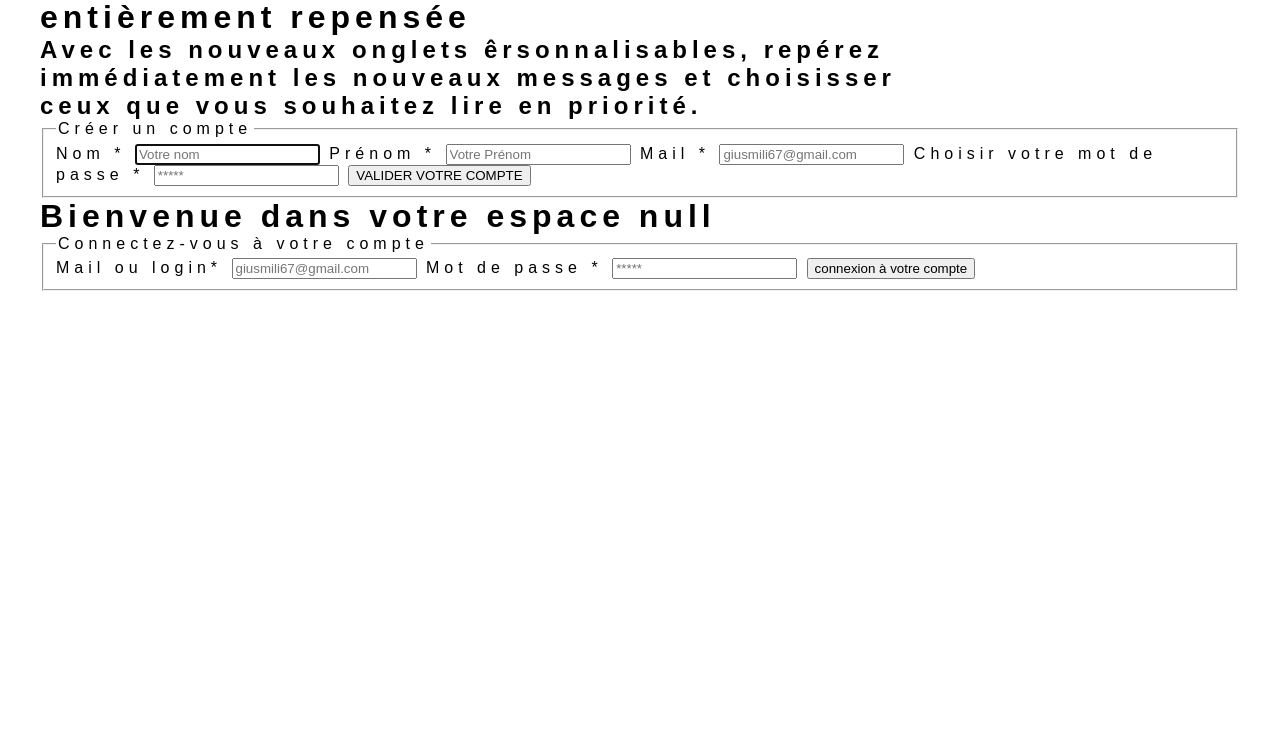
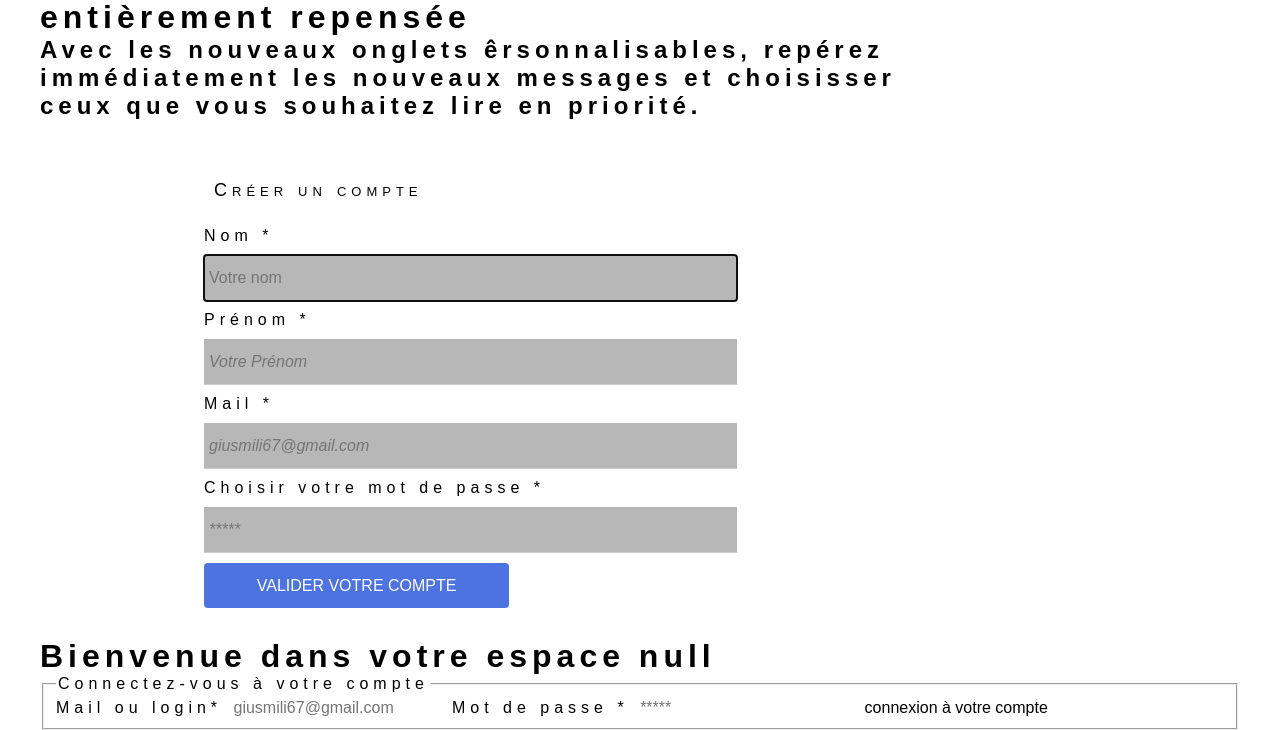
Before and after one commit to laetitiamichel/gmail_projet_militelo, a PHP site: page / in a window 1280 px wide. Shown: the part 492-1222 px from the top of the page. Before the commit the page ends 783 px from the top, so only its background shows below. Run offline with PHP 8.4, Linux system fonts and the light colour scheme.

Commit message:
formulaire css

```diff
--- /dev/null
+++ b/css/creer_un_compte.css
@@ -0,0 +1,73 @@
+:root{
+    --color-button-gmail: #dd5347;
+    --bgcolor: #fafafa;
+    --bgcolor-formulaire: #ECEAC4ff;
+    --bgcolor-formulaire-gris: #B8B7B7ff;
+    --color-button: #4D73E0ff;
+  }
+
+input[type="text"],
+input[type="password"],
+input[type="email"],
+input[type="submit"]{
+    border: 0;
+    background: none;
+    font-size: inherit;
+}
+
+.inner-form_creer_un_compte fieldset{
+    border-radius: 1rem;
+    border: var(--bgcolor-formulaire-gris);
+}
+.inner-form_creer_un_compte fieldset legend{
+    padding: 1rem;
+    font-size: large;
+    font-variant: small-caps; /* petites capitales */
+}
+.inner-form_creer_un_compte{
+    max-width: 90rem;
+    margin: 5rem auto 2rem;
+}
+.inner-form_creer_un_compte form *{
+    display: block;
+    padding: 1rem 0;
+}
+
+.inner-form_creer_un_compte form input{
+    /* border: solid .1rem #333; */
+    width: 100%;
+    line-height: 3.5rem;
+    padding: .5rem;
+    transition: all .6s ease-in-out;
+}
+
+.inner-form_creer_un_compte form input[type="text"],
+.inner-form_creer_un_compte form input[type="password"],
+.inner-form_creer_un_compte form input[type="email"]{
+
+    border-bottom: solid .1rem #ccc;
+
+    background: rgb(204,204,204);
+    background: var(--bgcolor-formulaire-gris);
+    width: 60%;
+
+}
+
+.inner-form_creer_un_compte form [placeholder]{
+    font-style: italic;
+    transition: all .6s ease-in-out;
+}
+.inner-form_creer_un_compte form [placeholder]:focus{
+    font-style: normal;
+}
+/* send button */
+.inner-form_creer_un_compte form input[type="submit"]{
+    background-color: var(--color-button);
+     margin-top: 1rem;
+     cursor: pointer;
+     width: 35%;
+     color: #fff;
+     text-transform: uppercase;
+     border-radius: .4rem;
+     font-size: medium;
+ }
--- a/css/main.css
+++ b/css/main.css
@@ -20,3 +20,8 @@ html{ /* sélecteur propriété valeur */
       overflow: hidden;
 
   }
+
+  :root{
+    --color-button: #dd5347;
+    --bgcolor: #fafafa;
+  }
--- a/index.html
+++ b/index.html
@@ -12,10 +12,12 @@
     <link rel="manifest" href="./favicon/logo http/site.webmanifest">
 
     <link rel="stylesheet" href="./css/main.css">
+    <link rel="stylesheet" href="./css/creer_un_compte.css">
 
 </head>
 
 <body>
+
 <header>
     <!-- MENU GMAIL-->
     <div class="menu_principal">
@@ -27,9 +29,11 @@
         </ul>
     </div>
 </header>
+
 <main>
-<nav>
-    <h1 class="accueil">
+
+<nav class="accueil">
+    <h1 class="h1_accueil">
         Retrouvez la fluidité et la simplicité de GMail sur tous vos appareils
     </h1>
     <div class="bouton_creer_un_compte">
```
Also changed, not shown: css/accueil.css (added), css/connexion.css (added), css/menu.css (added).
